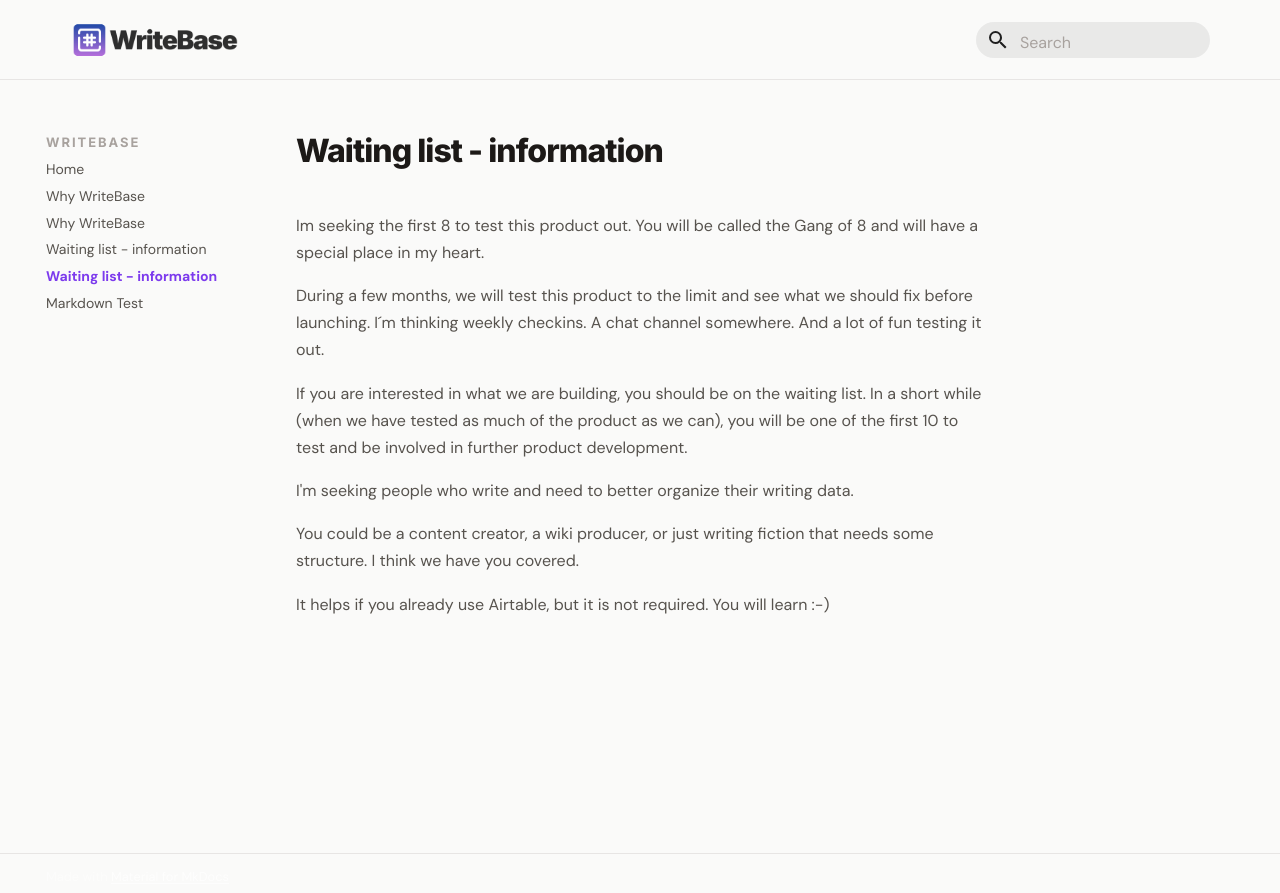
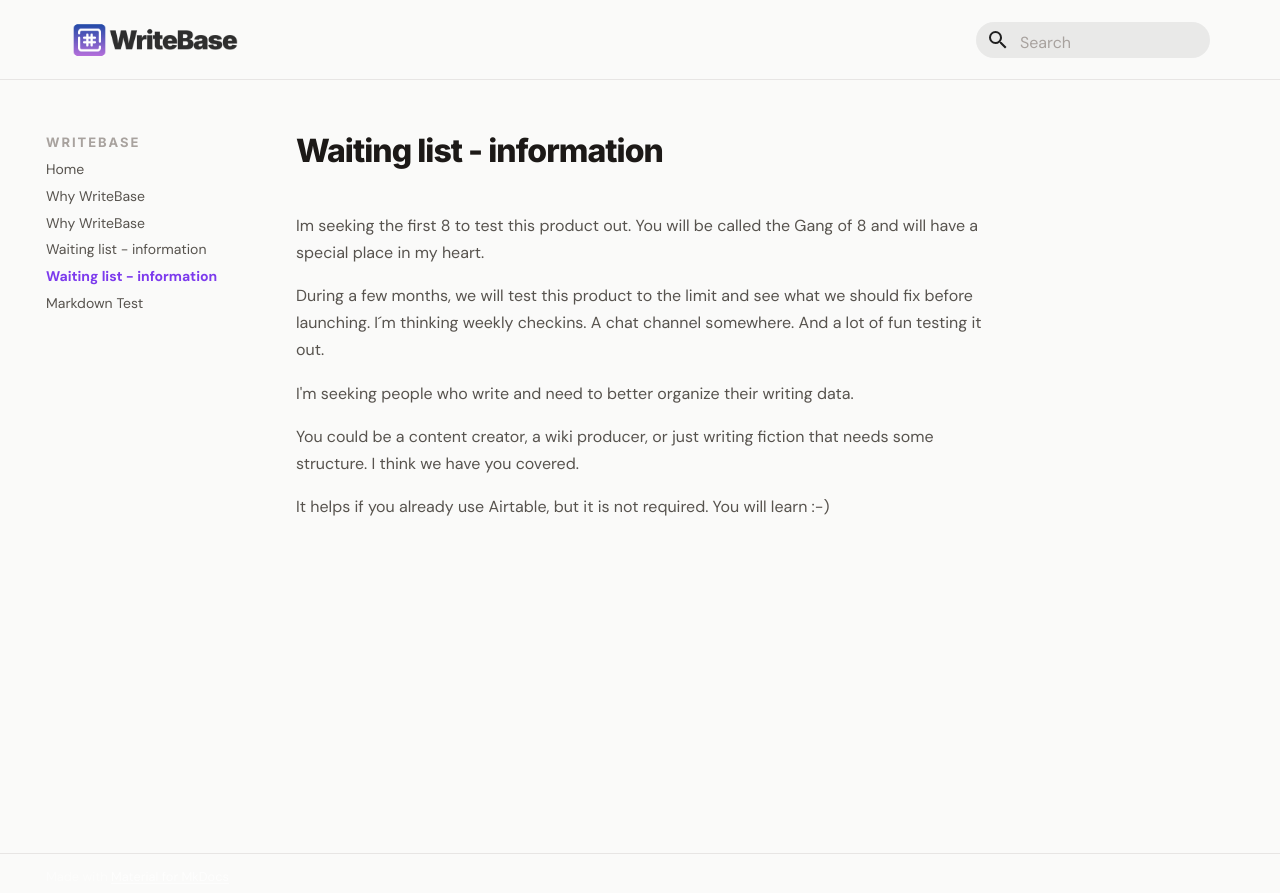
Before and after one commit to larssonhthomas-afk/writebase-docs, an MkDocs documentation site: the page built from docs/20waiting-list---information.md, in a window 1280 px wide. Shown: the top 893 px of the page. Built offline with MkDocs 1.6.1 and Material for MkDocs 9.7.7, drawn with Linux system fonts in a browser that asks for light colours; some web fonts are replaced.

Commit message:
Update 20waiting-list---information.md

```diff
--- a/docs/20waiting-list---information.md
+++ b/docs/20waiting-list---information.md
@@ -10,7 +10,7 @@ Im seeking the first 8 to test this product out. You will be called the Gang of
 
 During a few months, we will test this product to the limit and see what we should fix before launching. I´m thinking weekly checkins. A chat channel somewhere. And a lot of fun testing it out.
 
-If you are interested in what we are building, you should be on the waiting list. In a short while (when we have tested as much of the product as we can), you will be one of the first 10 to test and be involved in further product development.
+
 
 I'm seeking people who write and need to better organize their writing data.
 
```
